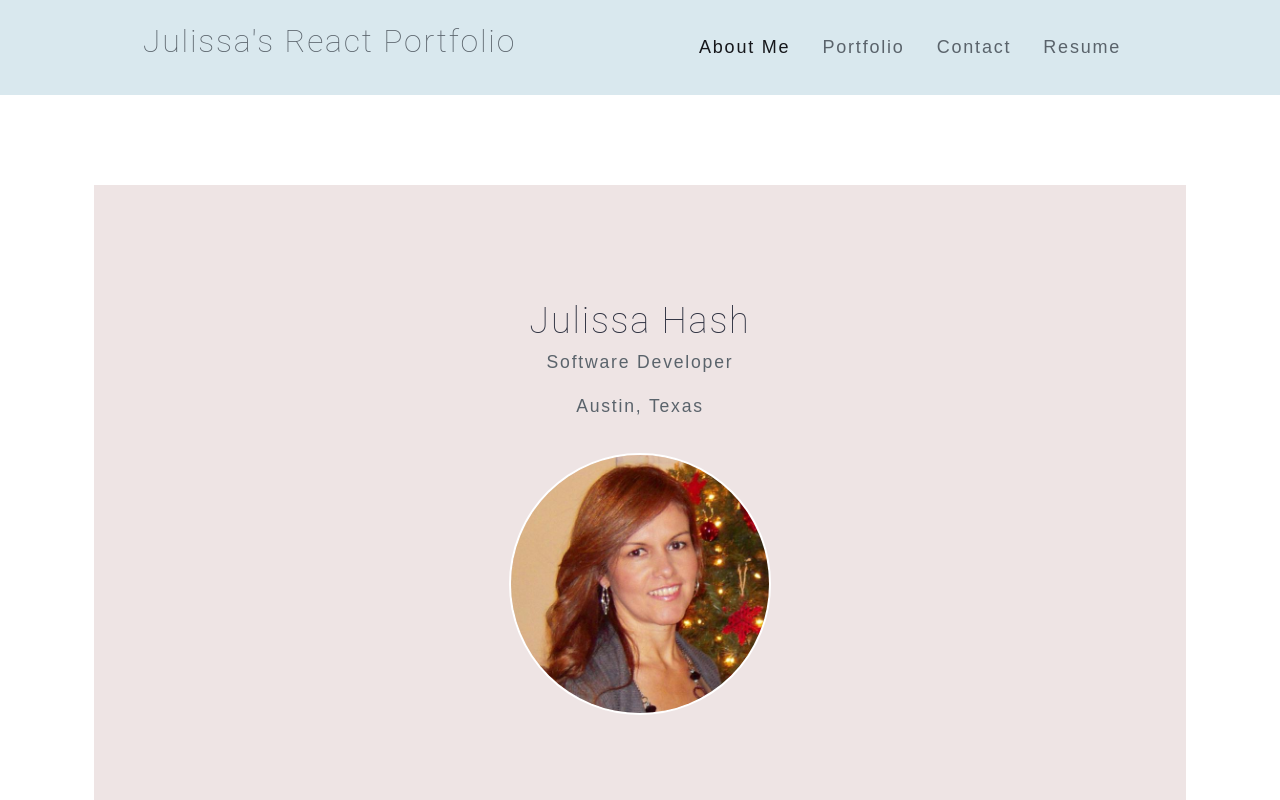
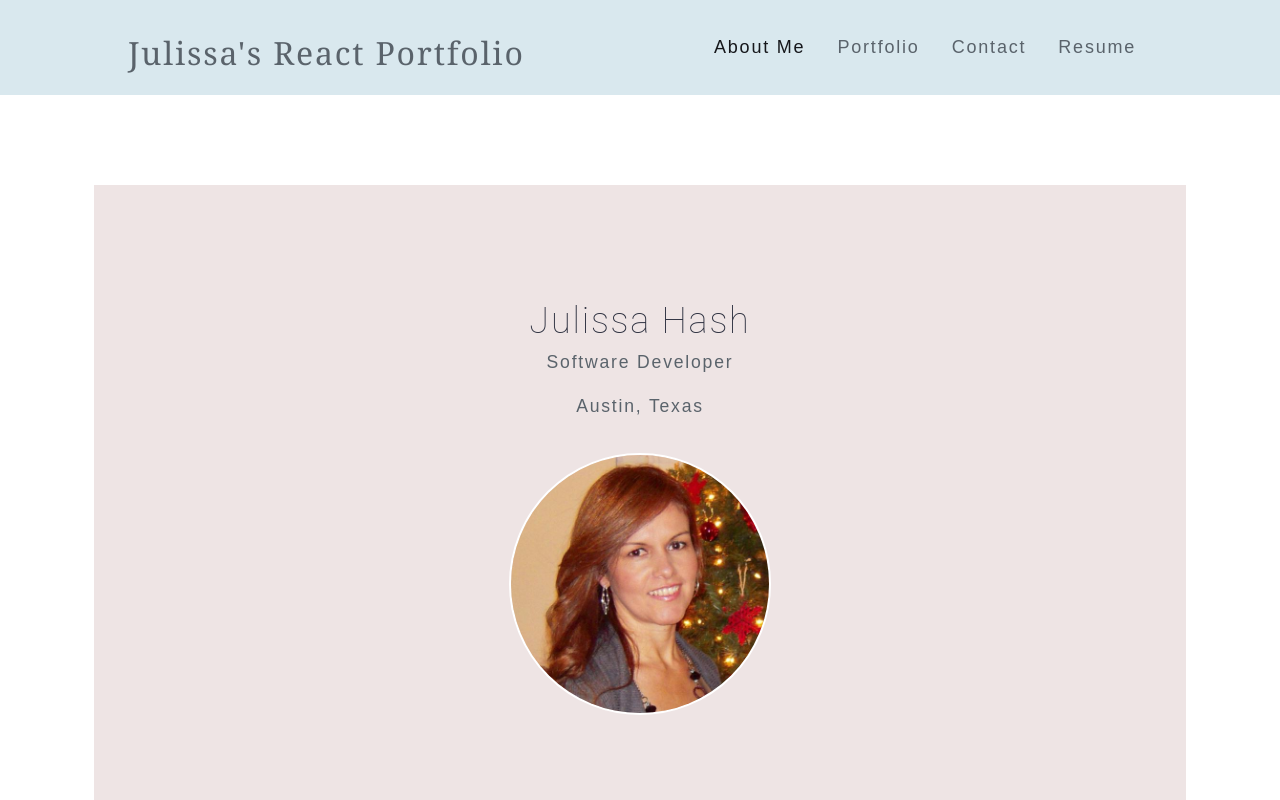
Before and after one commit to yoyachi/update-react-portfolio, a React (Create React App) app: page / in a window 1280 px wide. Shown: the top 800 px of the page. Built offline with nearby package versions, Linux system fonts and the light colour scheme.

Commit message:
Updated h2

```diff
--- a/src/components/Resume/index.js
+++ b/src/components/Resume/index.js
@@ -20,8 +20,8 @@ function Resume() {
 					<li>jQuery</li>
 					<li>Bootstrap</li>
 					<li>React</li>
-					<li>version control/Git</li>
-					<li>responsive design</li>
+					<li>Version Control/Git</li>
+					<li>Responsive Design</li>
 				</ol>
 				<br></br>
 				<h5>Back-End Proficiencies</h5>
--- a/src/index.css
+++ b/src/index.css
@@ -69,6 +69,15 @@ h1 {
 
 h2 {
 	font-size: 2rem;
+	line-height: 1;
+	font-family: Georgia, 'Times New Roman', Times, serif;
+	font-weight: 400;
+	margin: 0;
+	display: block;
+	margin-block-start: 0.67em;
+	margin-inline-end: 00.67em;
+	margin-inline-start: 0px;
+	scroll-margin-inline-end: 0px;
 }
 
 h3 {
@@ -91,8 +100,8 @@ h5 {
 	padding-bottom: 0.5rem;
 	padding-left: 00.75rem;
 	line-height: 1;
-	letter-spacing: 0.1rem;
-	color:rgb(75, 77, 75);
+	letter-spacing: 0.07rem;
+	color:rgb(18, 20, 18);
 	text-transform: uppercase;
 	background-color: rgb(223, 197, 159);
 	display: inline-block;
```
